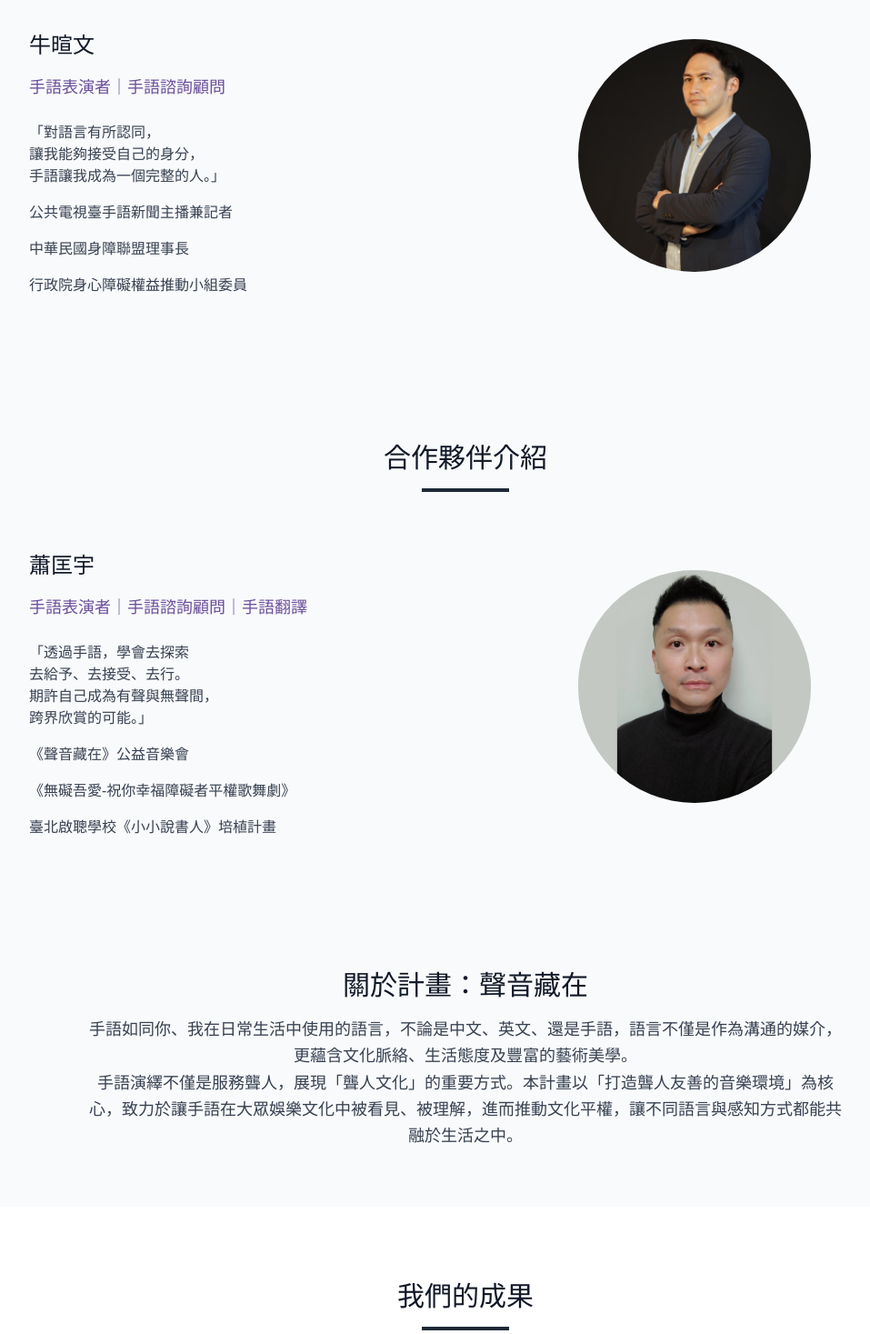
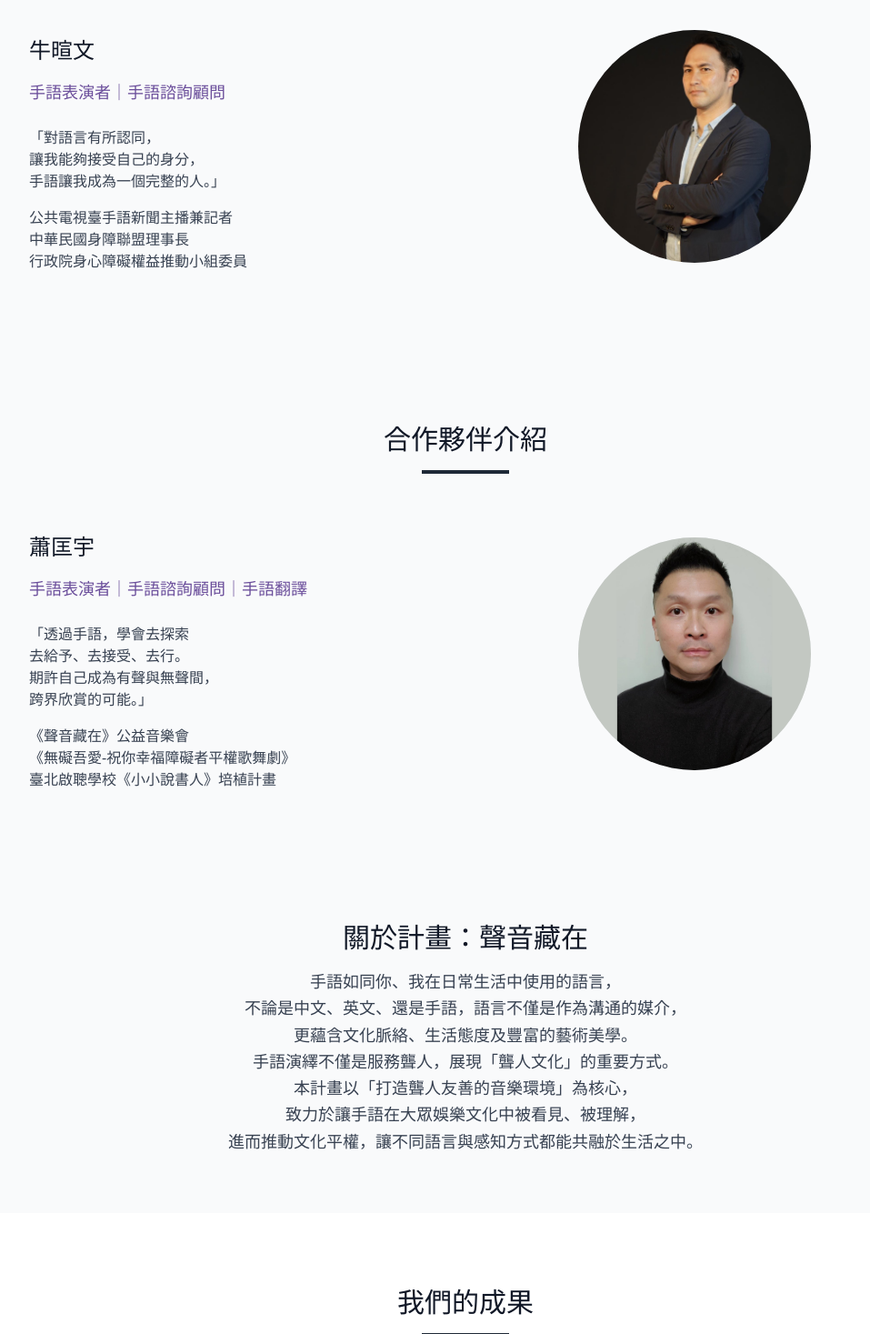
Before and after one commit to nyannyn/hidden-sound, a React (Vite) app: page /about in a window 1280 px wide. Shown: the part 1536-3003 px from the top of the page at 91% size, without its empty margins (128-1085 px from the left). Built offline with nearby package versions, Linux system fonts and the light colour scheme.

Commit message:
首頁小調整

```diff
--- a/src/components/About.tsx
+++ b/src/components/About.tsx
@@ -158,9 +158,9 @@ const About = () => {
                   <br />
                   手語讓我成為一個完整的人。」
                 </p>
-                <p>公共電視臺手語新聞主播兼記者</p>
-                <p>中華民國身障聯盟理事長</p>
-                <p>行政院身心障礙權益推動小組委員</p>
+                <p>公共電視臺手語新聞主播兼記者<br />
+                中華民國身障聯盟理事長<br />
+                行政院身心障礙權益推動小組委員</p>
               </div>
             </div>
             <div className="text-center">
@@ -201,9 +201,9 @@ const About = () => {
                   <br />
                   跨界欣賞的可能。」
                 </p>
-                <p>《聲音藏在》公益音樂會</p>
-                <p>《無礙吾愛-祝你幸福障礙者平權歌舞劇》</p>
-                <p>臺北啟聰學校《小小說書人》培植計畫</p>
+                <p>《聲音藏在》公益音樂會<br />
+              《無礙吾愛-祝你幸福障礙者平權歌舞劇》<br />
+                臺北啟聰學校《小小說書人》培植計畫</p>
               </div>
             </div>
             <div className="text-center">
@@ -227,9 +227,14 @@ const About = () => {
               關於計畫：聲音藏在
             </h2>
             <p className="text-lg text-gray-700 leading-relaxed">
-              手語如同你、我在日常生活中使用的語言，不論是中文、英文、還是手語，語言不僅是作為溝通的媒介，更蘊含文化脈絡、生活態度及豐富的藝術美學。
+              手語如同你、我在日常生活中使用的語言，<br />
+              不論是中文、英文、還是手語，語言不僅是作為溝通的媒介，<br />
+              更蘊含文化脈絡、生活態度及豐富的藝術美學。
               <br />
-              手語演繹不僅是服務聾人，展現「聾人文化」的重要方式。本計畫以「打造聾人友善的音樂環境」為核心，致力於讓手語在大眾娛樂文化中被看見、被理解，進而推動文化平權，讓不同語言與感知方式都能共融於生活之中。
+              手語演繹不僅是服務聾人，展現「聾人文化」的重要方式。<br />
+              本計畫以「打造聾人友善的音樂環境」為核心，<br />
+              致力於讓手語在大眾娛樂文化中被看見、被理解，<br />
+              進而推動文化平權，讓不同語言與感知方式都能共融於生活之中。
             </p>
           </div>
         </div>
--- a/src/components/Contact.tsx
+++ b/src/components/Contact.tsx
@@ -118,7 +118,7 @@ const Contact = () => {
                     <Youtube className="w-6 h-6 text-white" />
                   </a>
                   <a
-                    href="https://www.instagram.com/hiddensound"
+                    href="https://www.instagram.com/hiddensoundtw"
                     target="_blank"
                     rel="noopener noreferrer"
                     className="w-12 h-12 bg-pink-600 hover:bg-pink-700 rounded-full flex items-center justify-center transition-colors"
--- a/src/components/Footer.tsx
+++ b/src/components/Footer.tsx
@@ -95,7 +95,7 @@ const Footer = () => {
                   about
                 </Link>
                 <Link
-                  to="/concert"
+                  to="/concert2"
                   className="text-white/80 hover:text-white transition-colors duration-200 text-sm"
                 >
                   concert
--- a/src/components/homepage.tsx
+++ b/src/components/homepage.tsx
@@ -136,7 +136,7 @@ const HomePage = () => {
               <button
                 onClick={() => {
                   window.open(
-                    "https://www.instagram.com/hiddensound",
+                    "https://www.instagram.com/hiddensoundtw",
                     "_blank"
                   );
                 }}
```
